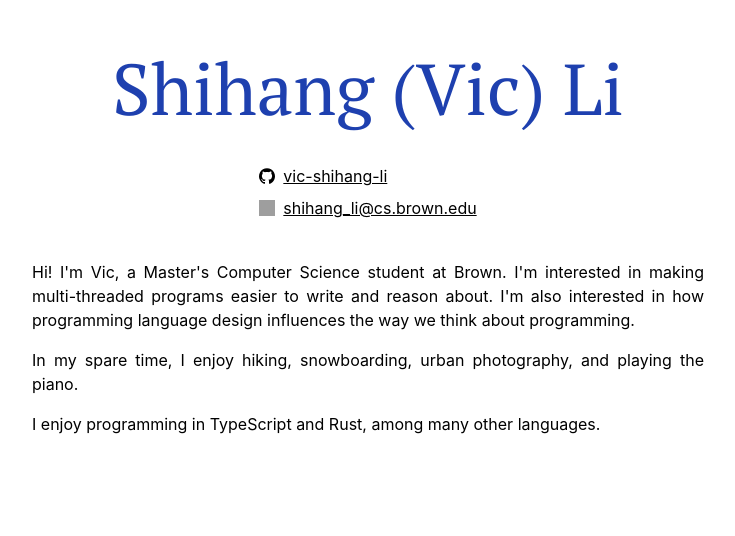
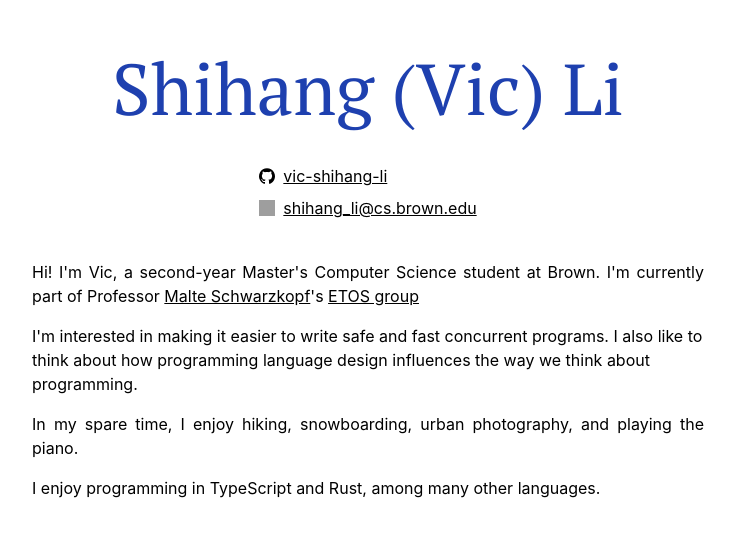
Before and after one commit to vic-lsh/vli, a Next.js app: page / in a window 1280 px wide. Shown: the part 156-692 px from the top of the page, without its empty margins (272-1007 px from the left). Built offline with nearby package versions, Linux system fonts and the light colour scheme; grey boxes are pictures that could not be loaded.

Commit message:
update personal intro statement

```diff
--- a/pages/index.tsx
+++ b/pages/index.tsx
@@ -15,6 +15,12 @@ const FEATURE_FLAGS = {
 
 const ContactInfoContainer: React.FC = ({ children }) => (
   <span className="flex items-center justify-center gap-2">{children}</span>
+);
+
+const UrlLink: React.FC<{ href: String }> = ({ children, href }) => (
+  <a className="underline" href={href}>
+    {children}
+  </a>
 );
 
 const ContactInfo = () => {
@@ -52,12 +58,21 @@ const ContactInfo = () => {
 const PersonalIntro = () => {
   return (
     <div className="flex flex-col gap-4 max-w-2xl">
-      <p className="text-justify">{`
-  Hi! I'm Vic, a Master's Computer Science student at Brown.
-  I'm interested in making multi-threaded programs easier to write and reason
-  about. I'm also interested in how programming language design
-  influences the way we think about programming.
-`}</p>
+      <p className="text-justify">
+        {`
+  Hi! I'm Vic, a second-year Master's Computer Science student at Brown.
+`}
+        I'm currently part of Professor{" "}
+        <UrlLink href="https://cs.brown.edu/people/malte/">
+          Malte Schwarzkopf
+        </UrlLink>
+        's <UrlLink href="https://etos.cs.brown.edu">ETOS group</UrlLink>
+      </p>
+      <p classname="text-justify">
+        {`I'm interested in making it easier to write safe and fast concurrent
+  programs. I also like to think about how programming language design
+  influences the way we think about programming.`}
+      </p>
       <p className="text-justify">
         {`In my spare time, I enjoy hiking, snowboarding, urban photography,
   and playing the piano.`}
```
